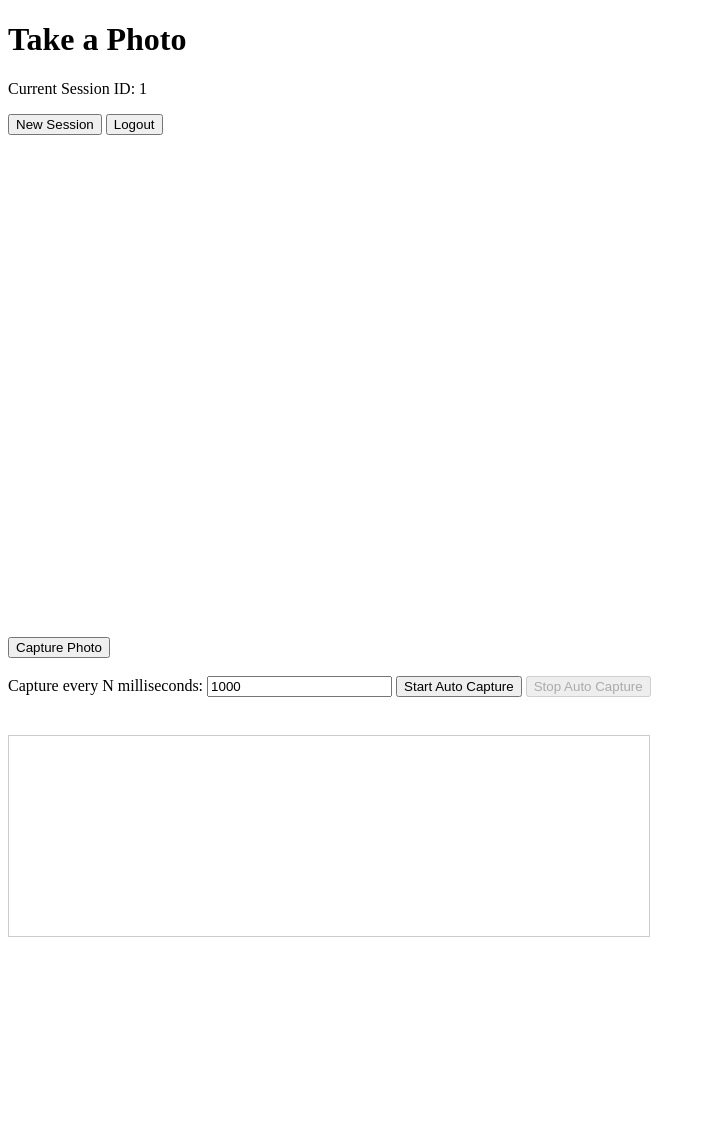
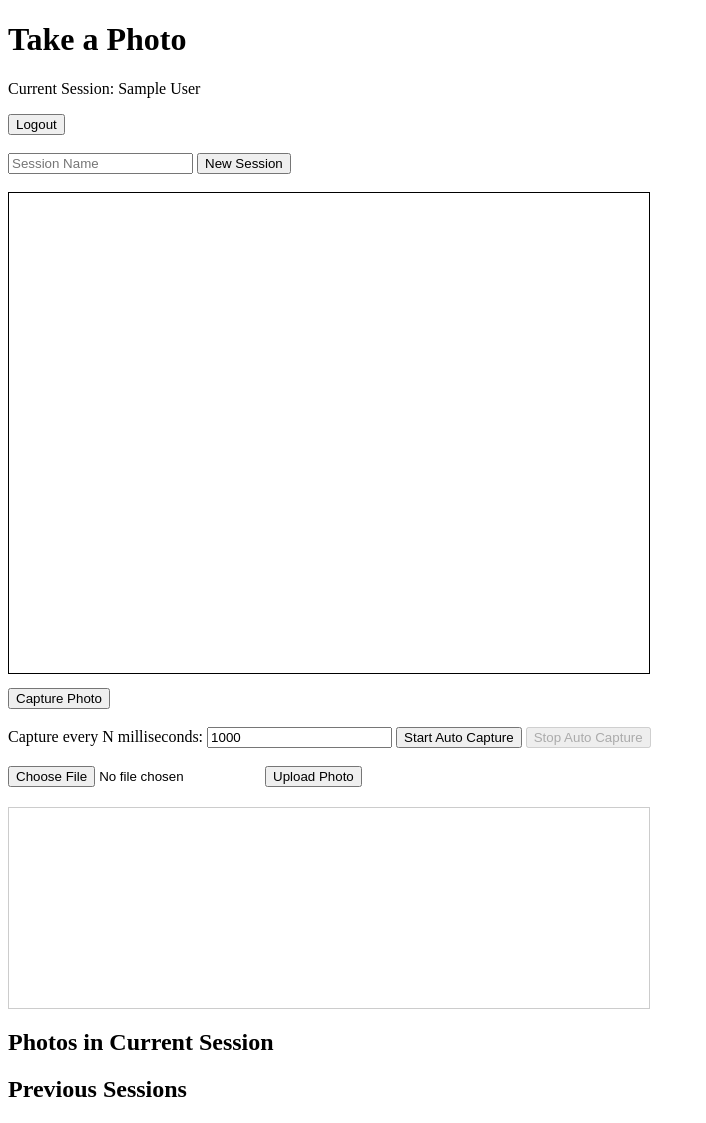
Before and after one commit to Vor-Art/SymmetraServer, a Flask app: page /camera in a window 1280 px wide. Shown: the whole page, without its empty margins (0-706 px from the left). Before the commit the page ends 937 px from the top, so only its background shows below. Run offline with Flask 3, Linux system fonts and the light colour scheme; the visitor is signed in with stand-in values (Sample User, id 1).

Commit message:
feat: first iteration of preveous photo upload

```diff
--- a/app.py
+++ b/app.py
@@ -1,4 +1,4 @@
-from flask import Flask, render_template, request, redirect, url_for, session
+from flask import Flask, render_template, request, redirect, url_for, session, send_from_directory
 import os
 import base64
 import time
@@ -6,10 +6,24 @@
 from datetime import timedelta
 from database import database
 import uuid
+from werkzeug.utils import secure_filename
 
 app = Flask(__name__)
 app.secret_key = 'your_secret_key'  # Replace with a secure random key
 app.permanent_session_lifetime = timedelta(minutes=30)
+
+# Configuration for file uploads
+UPLOAD_FOLDER = 'photos'
+ALLOWED_EXTENSIONS = {'png', 'jpg', 'jpeg', 'gif'}
+app.config['UPLOAD_FOLDER'] = UPLOAD_FOLDER
+
+# Default user credentials
+USERNAME = 'user'
+PASSWORD = 'pass'
+
+def allowed_file(filename):
+    return '.' in filename and \
+           filename.rsplit('.', 1)[1].lower() in ALLOWED_EXTENSIONS
 
 def login_required(f):
     @wraps(f)
@@ -32,7 +46,9 @@
             session['logged_in'] = True
             session['username'] = username
             # Initialize a new photo session
-            session['photo_session_id'] = str(uuid.uuid4())
+            session_id = str(uuid.uuid4())[:8]
+            session['photo_session_id'] = session_id
+            session['photo_session_name'] = 'Session_' + session_id
             return redirect(url_for('camera'))
         else:
             return 'Invalid credentials'
@@ -44,38 +60,109 @@
     session.clear()
     return redirect(url_for('login'))
 
-@app.route('/new_session')
+@app.route('/new_session', methods=['GET', 'POST'])
 @login_required
 def new_session():
-    # Start a new photo session
-    session['photo_session_id'] = str(uuid.uuid4())
-    return redirect(url_for('camera'))
+    if request.method == 'POST':
+        # Start a new photo session with a name
+        session_id = str(uuid.uuid4())[:8]
+        session_name = request.form['session_name']
+        if not session_name:
+            session_name = 'Session_' + session_id
+        else:
+            session_name = f"{session_name}_{session_id}"
+        session['photo_session_id'] = session_id
+        session['photo_session_name'] = session_name
+        return redirect(url_for('camera'))
+    return render_template('new_session.html')
 
 @app.route('/camera')
 @login_required
 def camera():
-    return render_template('camera.html', session_id=session['photo_session_id'])
+    username = session['username']
+    session_id = session['photo_session_id']
+    session_name = session['photo_session_name']
+    # Get list of photos from current session
+    current_session_dir = os.path.join(UPLOAD_FOLDER, username, session_name)
+    current_photos = []
+    if os.path.exists(current_session_dir):
+        current_photos = os.listdir(current_session_dir)
+    # Get list of previous sessions
+    user_dir = os.path.join(UPLOAD_FOLDER, username)
+    sessions = []
+    if os.path.exists(user_dir):
+        sessions = [(d, os.listdir(os.path.join(user_dir, d))) for d in os.listdir(user_dir)]
+    return render_template('camera.html', session_id=session_id, session_name=session_name, current_photos=current_photos, sessions=sessions)
 
 @app.route('/upload_photo', methods=['POST'])
 @login_required
 def upload_photo():
-    data_url = request.form['image']
-    header, encoded = data_url.split(',', 1)
-    data = base64.b64decode(encoded)
+    if 'image' in request.form:
+        # Handle image from webcam capture
+        data_url = request.form['image']
+        header, encoded = data_url.split(',', 1)
+        data = base64.b64decode(encoded)
 
+        username = session['username']
+        session_name = session['photo_session_name']
+        directory = os.path.join(UPLOAD_FOLDER, username, session_name)
+
+        if not os.path.exists(directory):
+            os.makedirs(directory)
+
+        filename = f'{int(time.time())}.png'
+        filepath = os.path.join(directory, filename)
+
+        with open(filepath, 'wb') as f:
+            f.write(data)
+        return 'Photo saved successfully'
+    elif 'file' in request.files:
+        # Handle uploaded file
+        file = request.files['file']
+        if file and allowed_file(file.filename):
+            username = session['username']
+            session_name = session['photo_session_name']
+            directory = os.path.join(UPLOAD_FOLDER, username, session_name)
+            if not os.path.exists(directory):
+                os.makedirs(directory)
+            filename = secure_filename(file.filename)
+            filepath = os.path.join(directory, filename)
+            file.save(filepath)
+            return redirect(url_for('camera'))
+        else:
+            return 'Invalid file type'
+    return 'No image data received'
+
+@app.route('/download_photo/<session_name>/<filename>')
+@login_required
+def download_photo(session_name, filename):
     username = session['username']
-    photo_session_id = session['photo_session_id']
-    directory = os.path.join('photos', username, photo_session_id)
+    directory = os.path.join(UPLOAD_FOLDER, username, session_name)
+    return send_from_directory(directory, filename, as_attachment=True)
 
-    if not os.path.exists(directory):
-        os.makedirs(directory)
+@app.route('/uploads/<username>/<session_name>/<filename>')
+@login_required
+def uploaded_file(username, session_name, filename):
+    directory = os.path.join(UPLOAD_FOLDER, username, session_name)
+    return send_from_directory(directory, filename)
 
-    filename = f'{int(time.time())}.png'
-    filepath = os.path.join(directory, filename)
-
-    with open(filepath, 'wb') as f:
-        f.write(data)
-    return 'Photo saved successfully'
+@app.route('/add_previous_photo', methods=['POST'])
+@login_required
+def add_previous_photo():
+    current_session_name = session['photo_session_name']
+    username = session['username']
+    source_session_name = request.form['session_name']
+    filename = request.form['filename']
+    source_directory = os.path.join(UPLOAD_FOLDER, username, source_session_name)
+    target_directory = os.path.join(UPLOAD_FOLDER, username, current_session_name)
+    if not os.path.exists(target_directory):
+        os.makedirs(target_directory)
+    source_path = os.path.join(source_directory, filename)
+    target_path = os.path.join(target_directory, filename)
+    if os.path.exists(source_path):
+        import shutil
+        shutil.copy(source_path, target_path)
+    return redirect(url_for('camera'))
 
 if __name__ == '__main__':
     app.run(host='0.0.0.0', ssl_context=('cert.pem', 'key.pem'))
--- /dev/null
+++ b/static/style.css
@@ -0,0 +1,51 @@
+#photo-container {
+    width: 640px;
+    height: 200px;
+    border: 1px solid #ccc;
+    overflow-x: scroll;
+    white-space: nowrap;
+    margin-top: 20px;
+}
+
+#photo-container img {
+    height: 180px;
+    margin-right: 10px;
+}
+
+#video-container {
+    position: relative;
+}
+
+#video {
+    border: 1px solid black;
+}
+
+#controls {
+    margin-top: 10px;
+}
+
+.session-photos {
+    margin-top: 20px;
+}
+
+.session-photos img {
+    height: 100px;
+    margin-right: 10px;
+    margin-bottom: 10px;
+}
+
+.session-photos .photo-wrapper {
+    display: inline-block;
+    position: relative;
+}
+
+.photo-wrapper a.download-link {
+    position: absolute;
+    top: 5px;
+    right: 5px;
+    background-color: white;
+    padding: 2px;
+    font-size: 12px;
+    text-decoration: none;
+    border: 1px solid #ccc;
+}
--- a/templates/camera.html
+++ b/templates/camera.html
@@ -2,31 +2,25 @@
 <html>
 <head>
     <title>Take a Photo</title>
-    <style>
-        /* Styles for the scrollable photo container */
-        #photo-container {
-            width: 640px;
-            height: 200px;
-            border: 1px solid #ccc;
-            overflow-x: scroll;
-            white-space: nowrap;
-            margin-top: 20px;
-        }
-        #photo-container img {
-            height: 180px;
-            margin-right: 10px;
-        }
-    </style>
+    <link rel="stylesheet" type="text/css" href="{{ url_for('static', filename='style.css') }}">
 </head>
 <body>
     <h1>Take a Photo</h1>
-    <p>Current Session ID: {{ session_id }}</p>
-    <button onclick="window.location.href='/new_session'">New Session</button>
+    <p>Current Session: {{ session_name }}</p>
     <button onclick="window.location.href='/logout'">Logout</button>
     <br/><br/>
 
+    <form action="/new_session" method="post">
+        <input type="text" name="session_name" placeholder="Session Name">
+        <button type="submit">New Session</button>
+    </form>
+    <br/>
+
+    <div id="video-container">
         <video id="video" width="640" height="480" autoplay></video><br/>
+    </div>
 
+    <div id="controls">
         <button id="snap">Capture Photo</button>
         <br/><br/>
 
@@ -37,8 +31,48 @@
         <button id="stop-auto" disabled>Stop Auto Capture</button>
         <br/><br/>
 
+        <!-- Upload photo from local machine -->
+        <form action="/upload_photo" method="post" enctype="multipart/form-data">
+            <input type="file" name="file" accept="image/*">
+            <button type="submit">Upload Photo</button>
+        </form>
+    </div>
+
     <!-- Scrollable container for displaying photos -->
     <div id="photo-container"></div>
+
+    <!-- Display photos from current session -->
+    <div class="session-photos">
+        <h2>Photos in Current Session</h2>
+        {% for filename in current_photos %}
+        <div class="photo-wrapper">
+            <img src="{{ url_for('uploaded_file', username=session['username'], session_name=session_name, filename=filename) }}" alt="Photo">
+            <a href="{{ url_for('download_photo', session_name=session_name, filename=filename) }}" class="download-link">Download</a>
+        </div>
+        {% endfor %}
+    </div>
+
+    <!-- Display previous sessions -->
+    <div class="session-photos">
+        <h2>Previous Sessions</h2>
+        {% for sess_name, files in sessions %}
+            {% if sess_name != session_name %}
+            <h3>{{ sess_name }}</h3>
+            {% for file in files %}
+            <div class="photo-wrapper">
+                <img src="{{ url_for('uploaded_file', username=session['username'], session_name=sess_name, filename=file) }}" alt="Photo">
+                <a href="{{ url_for('download_photo', session_name=sess_name, filename=file) }}" class="download-link">Download</a>
+                <!-- Form to add photo to current session -->
+                <form action="/add_previous_photo" method="post" style="display:inline;">
+                    <input type="hidden" name="session_name" value="{{ sess_name }}">
+                    <input type="hidden" name="filename" value="{{ file }}">
+                    <button type="submit">Add to Current Session</button>
+                </form>
+            </div>
+            {% endfor %}
+            {% endif %}
+        {% endfor %}
+    </div>
 
     <!-- Hidden canvas -->
     <canvas id="canvas" width="640" height="480" style="display:none;"></canvas>
```
Also changed, not shown: templates/new_session.html (added, +14 -0 lines). Lines whose indentation alone changed are shown as unchanged.
